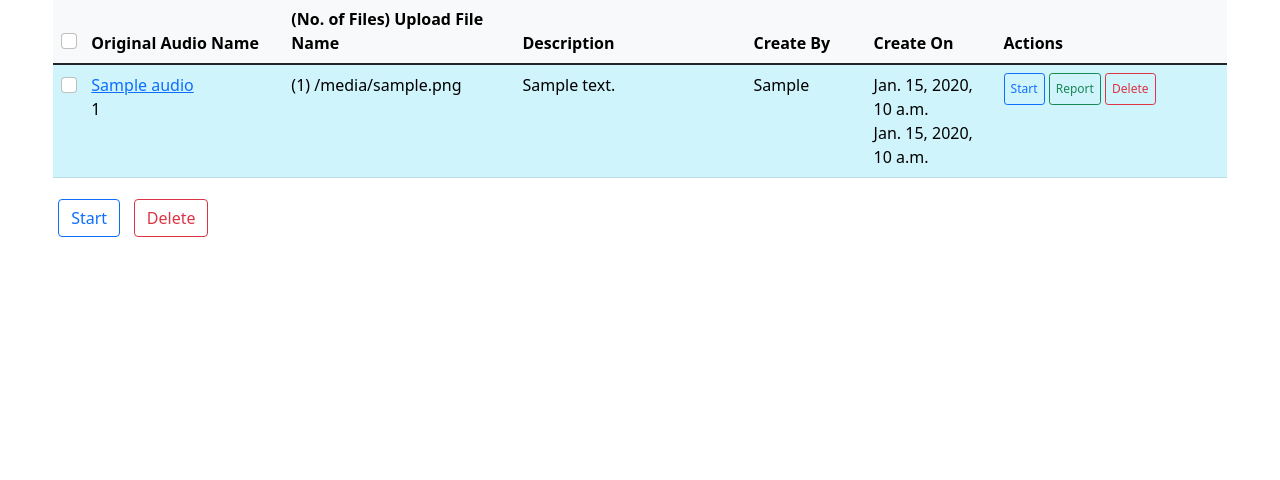
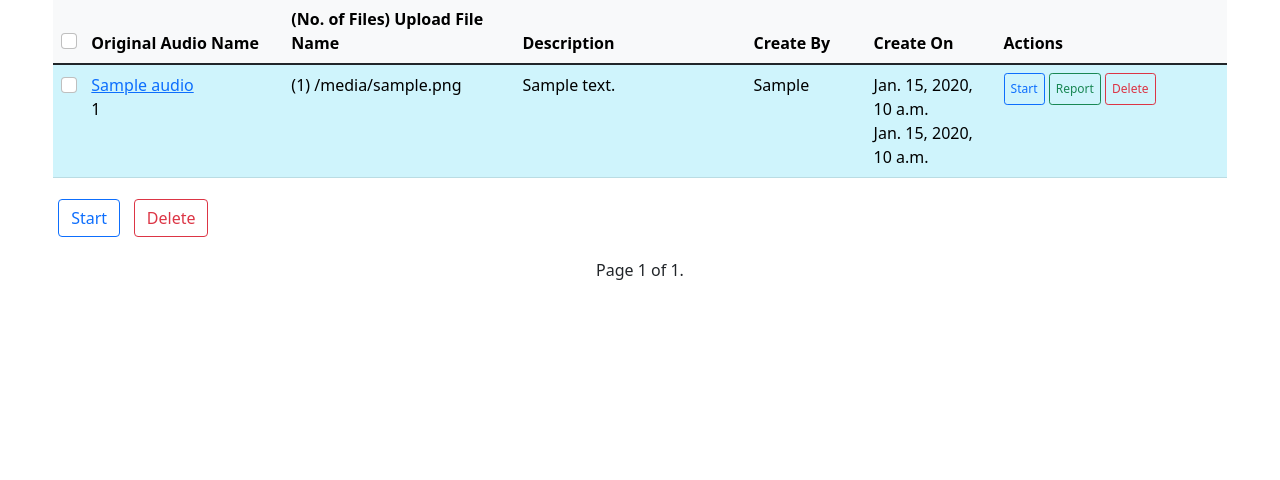
Before and after one commit to ZirconiumZr/UOB_SIT, a Django app: template uob_website/analysis/templates/analysis/history.html in a window 1280 px wide. Shown: the part 219-699 px from the top of the page. Run offline with Django 3.2, Linux system fonts and the light colour scheme; tables that the repository leaves empty hold one stand-in row (values such as "Sample post"); the template is opened without the code that fills it: values that come from a table or form of the project are taken from there, most other values are stand-ins (such as "Sample title", 1, 10 or a date in 2020); parts of the project's set-up code (start-up, migrations or seed data) failed here and were passed over; some libraries are stand-ins or nearby versions.

Commit message:
add paginator to history page

```diff
--- a/uob_website/analysis/templates/analysis/history.html
+++ b/uob_website/analysis/templates/analysis/history.html
@@ -46,7 +46,7 @@
                         </tr>
                     </thead>
                     <tbody>
-                        {% for audio in audioList %}
+                        {% for audio in page_object %}
                         <tr {% if audio in audioList_unanalysis %} class="table-warning" {% elif audio in audioList_complete %} class="" {% else %} class="table-info" {% endif %}>
                             <td>
                                 <div class="form-check">
@@ -247,26 +247,6 @@
                             </div>
                         </div>
                     </form>
-
-
-                    <!-- ****** Pagination ****** -->
-                    {% comment %}
-                    <div class="ms-auto">
-                        <nav aria-label="Page navigation">
-                            <ul class="pagination justify-content-end">
-                                <li class="page-item disabled">
-                                    <a class="page-link"> Previous </a>
-                                </li>
-                                <li class="page-item"><a class="page-link" href="#">1</a></li>
-                                <li class="page-item"><a class="page-link" href="#">2</a></li>
-                                <li class="page-item"><a class="page-link" href="#">3</a></li>
-                                <li class="page-item">
-                                    <a class="page-link" href="#">Next</a>
-                                </li>
-                            </ul>
-                        </nav>
-                    </div>
-                    {% endcomment %}
                 </div>
 
             </form>
@@ -279,6 +259,25 @@
 
 </div>
 
+<!-- ****** Previous/Next Audio Report Buttons Group ****** -->
+<div class="pagination justify-content-center">
+    <span class="step-links">
+        {% if page_object.has_previous %}
+            <a href="?page=1">&laquo; first</a>
+            <a href="?page={{ page_object.previous_page_number }}">previous</a>
+        {% endif %}
+
+        <span class="current">
+            Page {{ page_object.number }} of {{ page_object.paginator.num_pages }}.
+        </span>
+
+        {% if page_object.has_next %}
+            <a href="?page={{ page_object.next_page_number }}">next</a>
+            <a href="?page={{ page_object.paginator.num_pages }}">last &raquo;</a>
+        {% endif %}
+    </span>
+</div>
+<br>
 <!-- ****** Scroll Buttons ****** -->
 <div id="id_scrollBtns" style="position:fixed; right:0; bottom:0; float:right; z-index:9999;">
     <button type="button" class="btn btn-secondary" onclick="scrollToTop()"><span class="bi bi-caret-up-fill"></span></button>
```
